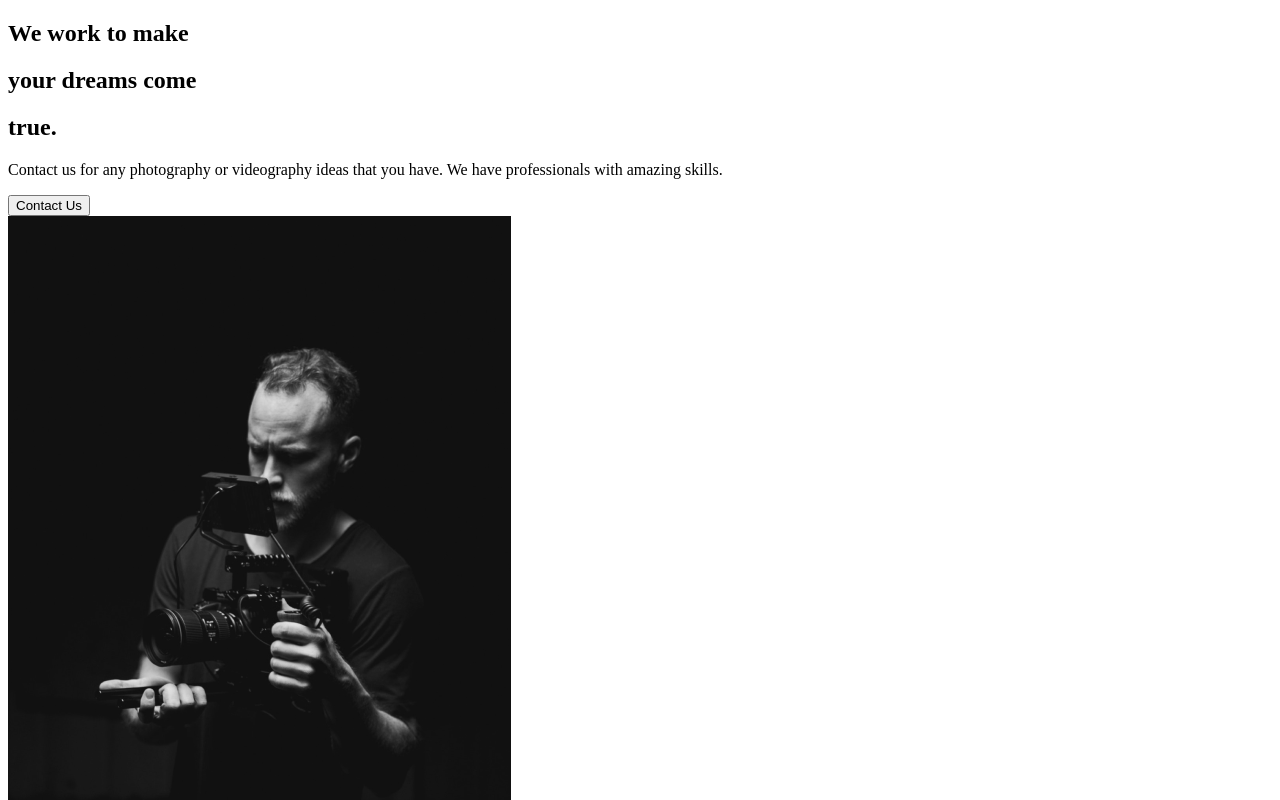
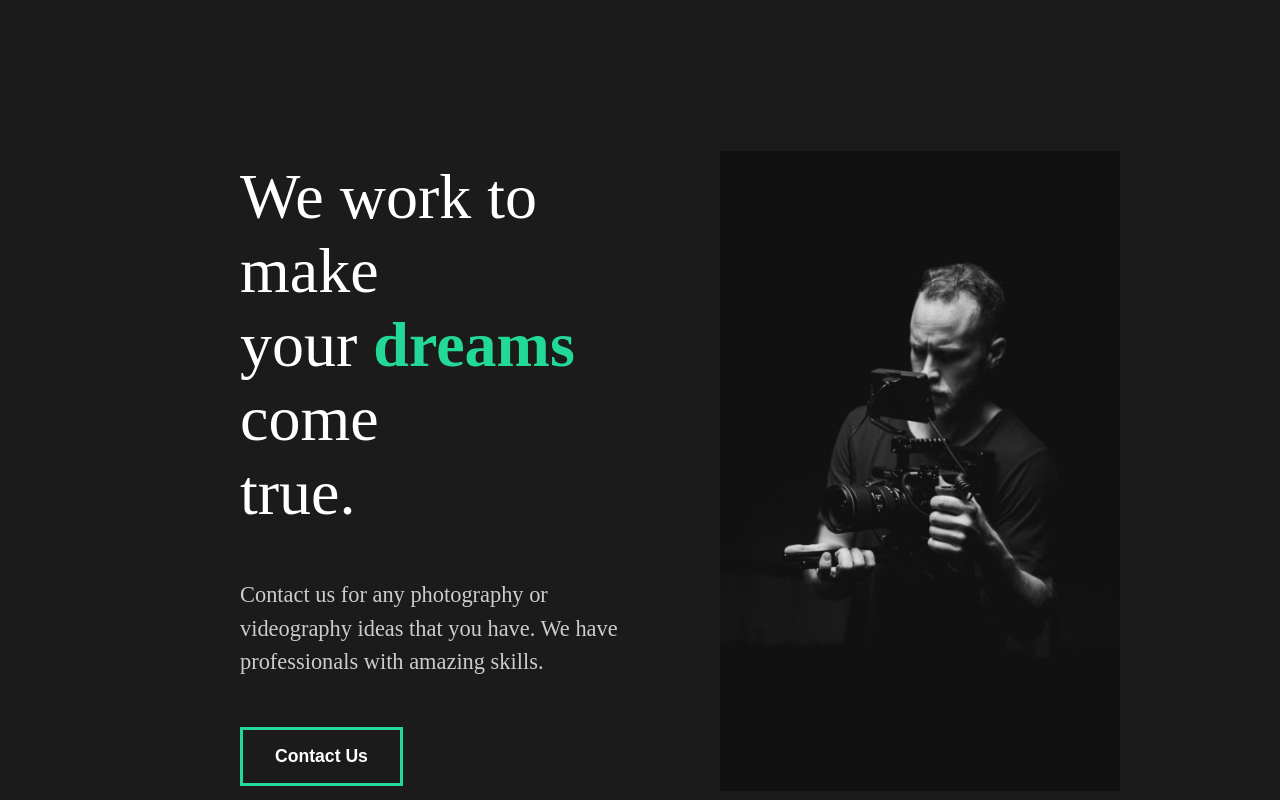
Before and after one commit to edwinvelaz/capture-portfolio, a React (Create React App) app: page / in a window 1280 px wide. Shown: the top 800 px of the page. Built offline with nearby package versions, Linux system fonts and the light colour scheme.

Commit message:
Styled About Section

```diff
--- a/src/App.js
+++ b/src/App.js
@@ -1,9 +1,14 @@
 import React from 'react';
+//Global Style
+import GlobalStyle from './components/GlobalStyle';
+//Import Pages
 import AboutUs from './pages/AboutUs';
+
 
 function App() {
   return (
     <div className="App">
+      <GlobalStyle />
       <AboutUs />
     </div>
   );
--- a/src/components/AboutSection.js
+++ b/src/components/AboutSection.js
@@ -1,29 +1,63 @@
 import React from 'react';
 import home1 from '../img/home1.png';
+import styled from 'styled-components';
 
 const AboutSection = () => {
     return (
-        <div>
-            <div className='description'>
+        <StyledAbout>
+            <StyledDescription>
                 <div className='title'>
-                    <div className='hide'>
+                    <StyledHide>
                         <h2>We work to make</h2>
-                    </div>
-                    <div className='hide'>
+                    </StyledHide>
+                    <StyledHide>
                         <h2>your <span>dreams</span> come</h2>
-                    </div>
-                    <div className='hide'>
+                    </StyledHide>
+                    <StyledHide>
                         <h2>true.</h2>
-                    </div>
+                    </StyledHide>
                 </div>
                 <p>Contact us for any photography or videography ideas that you have. We have professionals with amazing skills.</p>
                 <button>Contact Us</button>
-            </div>
-            <div className='image'>
+            </StyledDescription>
+            <StyledImage>
                 <img alt='guy with a camera' src={home1} />
-            </div>
-        </div>
+            </StyledImage>
+        </StyledAbout>
     )
 }
 
+//Styled Components
+
+const StyledAbout = styled.div`
+    min-height: 90vh;
+    display: flex;
+    align-items: center;
+    justify-content: space-between;
+    padding: 5rem 10rem;
+    color: white;
+`
+const StyledDescription = styled.div`
+    flex: 1;
+    padding: 5rem;
+    h2{
+        font-weight: lighter;
+    }
+`
+
+const StyledImage = styled.div`
+    flex: 1;
+    overflow: hidden;
+    img{
+        width: 100%;
+        height: 80vh;
+        object-fit: cover;
+    }
+`
+
+const StyledHide = styled.div`
+    overflow: hidden;
+`
+
+
 export default AboutSection;
--- /dev/null
+++ b/src/components/GlobalStyle.js
@@ -0,0 +1,55 @@
+import { createGlobalStyle } from 'styled-components';
+
+const GlobalStyle = createGlobalStyle`
+
+    *{
+        margin: 0;
+        padding: 0;
+        box-sizing: border-box;
+    }
+
+    body{
+        background: #1b1b1b;
+
+    }
+
+    button {
+        font-weight: bold;
+        font-size: 1.1rem;
+        cursor: pointer;
+        padding: 1rem 2rem;
+        border: 3px solid #23d997;
+        background: transparent;
+        color: white;
+        transition: all 0.5s ease;
+        &:hover{
+            background-color: #23d997;
+            color: white;
+        }
+    }
+    h2{
+            font-weight: lighter;
+            font-size: 4rem;
+        }
+    h3{
+        color: white;
+    }
+    h4{
+        font-weight: bold;
+    }
+    span {
+        font-weight: bold;
+        color: #23d997;
+    }
+    a{
+        font-size: 1.1.rem;
+    }
+    p{
+        padding: 3rem 0rem;
+        color: #ccc;
+        font-size: 1.4rem;
+        line-height: 150%;
+    }
+`
+
+export default GlobalStyle;
```
